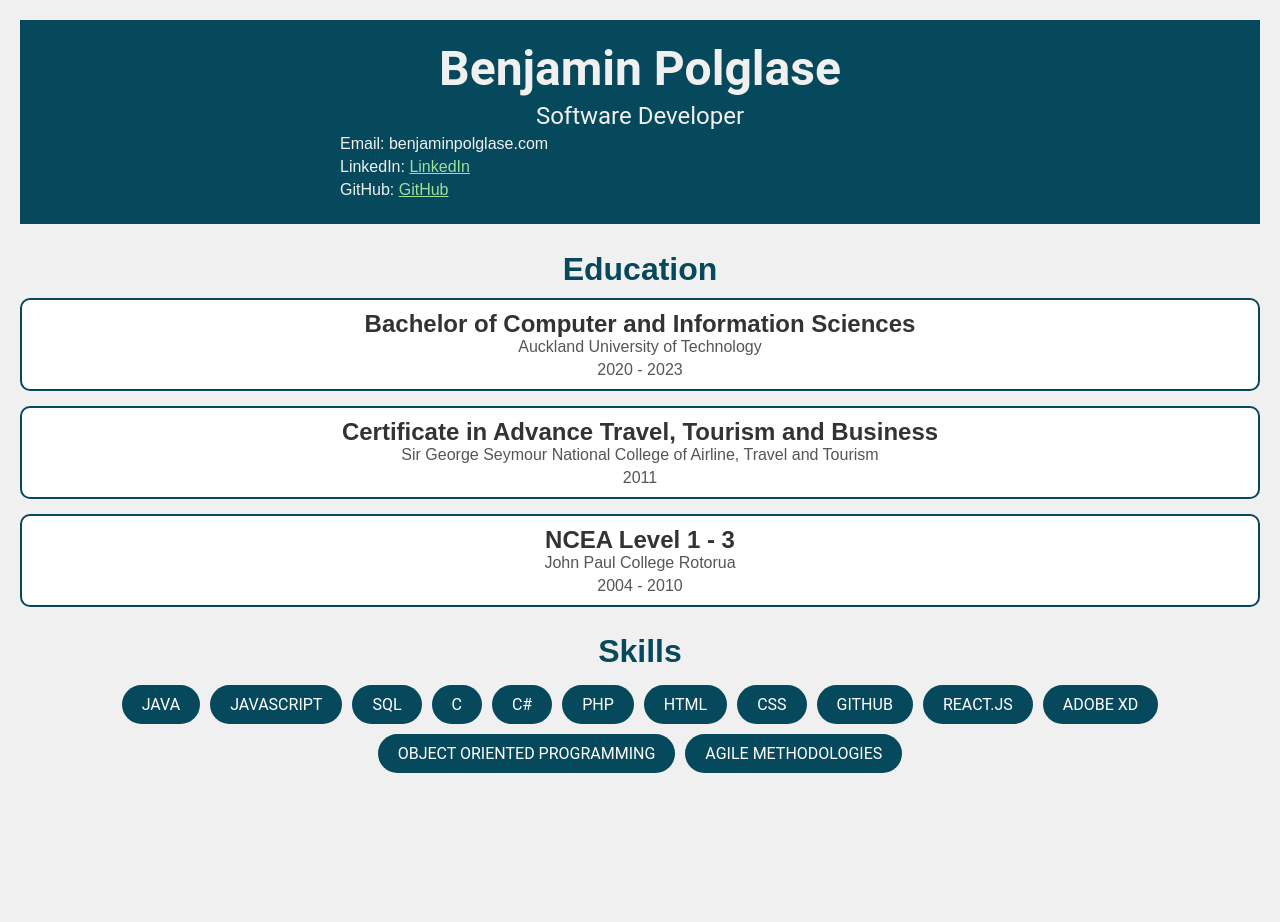
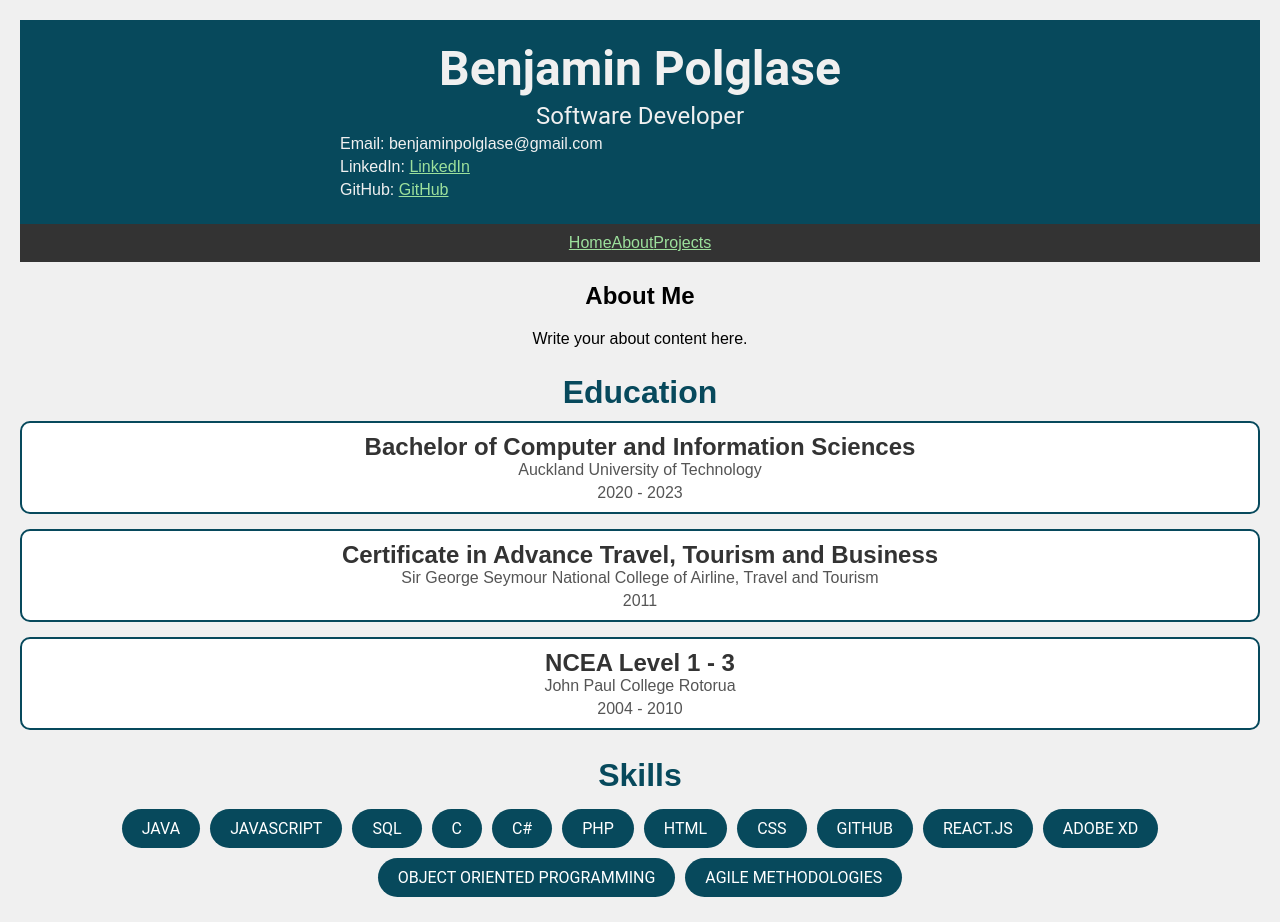
Before and after one commit to Bnjmn-P/React-Practice, a React (Create React App) app in the folder cv/: page /about in a window 1280 px wide. Before the commit the page ends 800 px from the top, so only its background shows below. Built offline with nearby package versions, Linux system fonts and the light colour scheme.

Commit message:
Added a navbar and some basic pages

```diff
--- a/cv/package.json
+++ b/cv/package.json
@@ -8,6 +8,7 @@
     "@testing-library/user-event": "^13.5.0",
     "react": "^18.2.0",
     "react-dom": "^18.2.0",
+    "react-router-dom": "^6.15.0",
     "react-scripts": "5.0.1",
     "web-vitals": "^2.1.4"
   },
--- a/cv/public/index.html
+++ b/cv/public/index.html
@@ -24,7 +24,7 @@
       work correctly both with client-side routing and a non-root public URL.
       Learn how to configure a non-root public URL by running `npm run build`.
     -->
-    <title>React App</title>
+    <title>Benjamin's CV</title>
   </head>
   <body>
     <noscript>You need to enable JavaScript to run this app.</noscript>
--- a/cv/src/App.js
+++ b/cv/src/App.js
@@ -1,19 +1,28 @@
 import React from 'react';
+import { Route, Routes } from 'react-router-dom';
 import Header from './components/Header';
 import Education from './components/Education';
 import Skills from './components/Skills';
+import Navbar from './components/Navbar';
+import About from './components/pages/About';
+import Projects from './components/pages/Projects';
+import './App.css';
 
-import './App.css';
+
 
 function App() {
   return (
     <div className="App">
       <Header />
+      <Navbar />
+      <Routes>
+        <Route path="/about" element={<About />} />
+        <Route path="/projects" element={<Projects />} />
+      </Routes>
       <Education />
       <Skills />
+    </div>
 
-
-    </div>
   );
 }
 
--- a/cv/src/components/Header.js
+++ b/cv/src/components/Header.js
@@ -7,7 +7,7 @@ const Header = () => {
         <h1 className="header-title">Benjamin Polglase</h1>
         <p className="header-subtitle">Software Developer</p>
         <div className="header-contact">
-          <p>Email: benjaminpolglase.com</p>
+          <p>Email: benjaminpolglase@gmail.com</p>
           <p>LinkedIn: <a href= "https://www.linkedin.com/in/benjamin-polglase-ba3022275/"> LinkedIn</a> </p>
           <p>GitHub: <a href="https://github.com/Bnjmn-P">GitHub</a></p>
         </div>
--- /dev/null
+++ b/cv/src/components/Navbar.css
@@ -0,0 +1,27 @@
+.navbar {
+    background-color: #333;
+    padding: 10px 0;
+  }
+
+  .navbar-list {
+    list-style: none;
+    margin: 0;
+    padding: 0;
+    display: flex;
+    justify-content: center;
+  }
+
+  .navbar-item {
+    margin: 0 20px;
+  }
+
+  .navbar-item a {
+    text-decoration: none;
+    color: white;
+    font-weight: bold;
+    font-size: 1.2rem;
+  }
+
+  .navbar-item a:hover {
+    color: #61dafb; /* Hover color */
+  }
--- /dev/null
+++ b/cv/src/components/Navbar.js
@@ -0,0 +1,25 @@
+import React from 'react';
+
+import {Link} from "react-router-dom"
+import './Navbar.css'; // Create this CSS file for styling
+
+
+const Navbar = () => {
+  return (
+    <nav className="navbar">
+      <ul className="navbar-list">
+        <li>
+            <Link to= "/">Home</Link>
+        </li>
+        <li>
+            <Link to="/about">About</Link>
+        </li>
+        <li>
+            <Link to= "/projects">Projects</Link>
+        </li>
+      </ul>
+    </nav>
+  );
+}
+
+export default Navbar;
--- /dev/null
+++ b/cv/src/components/pages/About.js
@@ -0,0 +1,12 @@
+import React from 'react';
+
+const About = () => {
+  return (
+    <section id="about">
+      <h2>About Me</h2>
+      <p>Write your about content here.</p>
+    </section>
+  );
+}
+
+export default About;
--- /dev/null
+++ b/cv/src/components/pages/Projects.js
@@ -0,0 +1,12 @@
+import React from 'react';
+
+const About = () => {
+  return (
+    <section id="about">
+      <h2>About Me</h2>
+      <p>Write your about content here.</p>
+    </section>
+  );
+}
+
+export default About;
--- a/cv/src/index.js
+++ b/cv/src/index.js
@@ -3,11 +3,14 @@ import ReactDOM from 'react-dom/client';
 import './index.css';
 import App from './App';
 import reportWebVitals from './reportWebVitals';
+import { BrowserRouter } from 'react-router-dom';
 
 const root = ReactDOM.createRoot(document.getElementById('root'));
 root.render(
   <React.StrictMode>
-    <App />
+    <BrowserRouter>
+      <App />
+    </BrowserRouter>
   </React.StrictMode>
 );
 
```
Also changed, not shown: cv/public/manifest.json, 1 other file (tests, documents, lock files or other folders).
